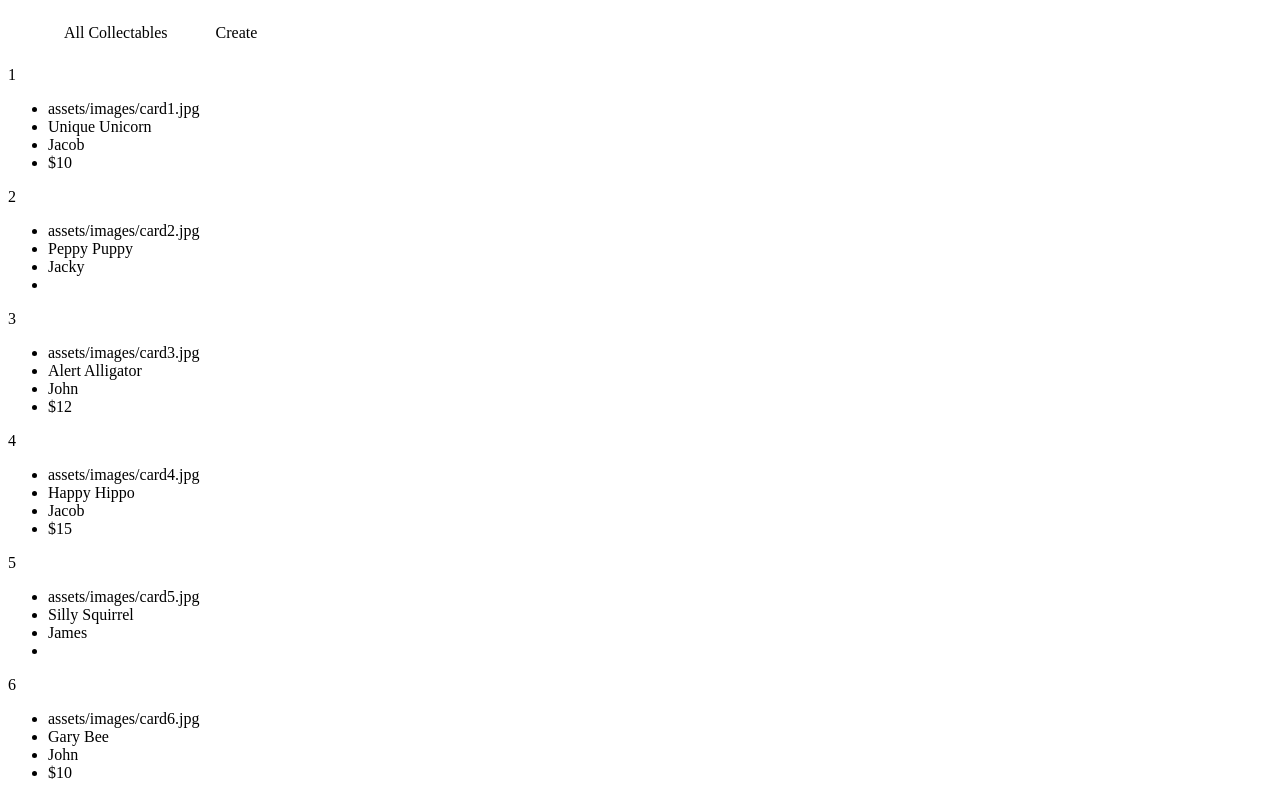
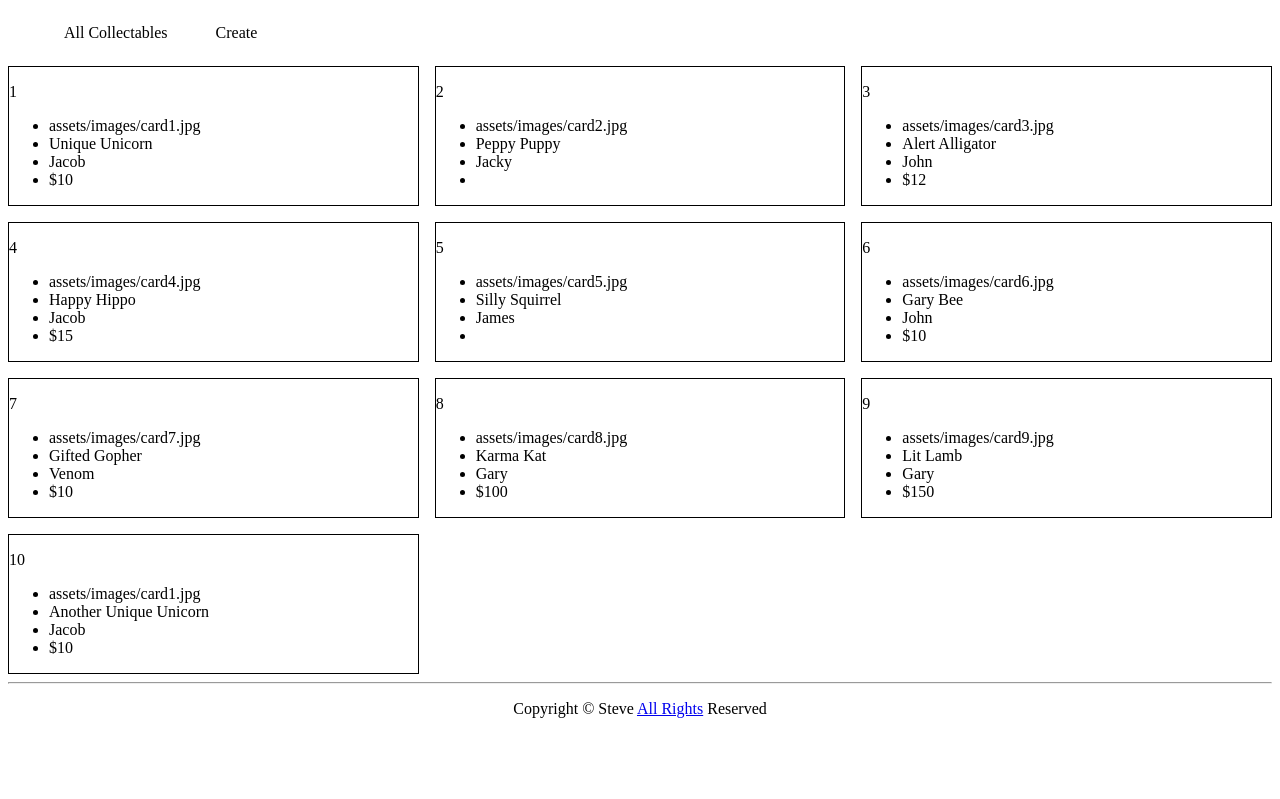
Before and after one commit to steverino/ang-int-v4, an Angular app: page / in a window 1280 px wide. Shown: the top 799 px of the page. Built offline with nearby package versions, Linux system fonts and the light colour scheme.

Commit message:
card-details

```diff
--- a/src/app/app.module.ts
+++ b/src/app/app.module.ts
@@ -6,13 +6,15 @@ import { HeaderComponent } from './header/header.component';
 import { FooterComponent } from './footer/footer.component';
 import { AppRoutingModule } from './app-routing.module';
 import { CardsComponent } from './cards/cards.component';
+import { CardDetailsComponent } from './card-details/card-details.component';
 
 @NgModule({
   declarations: [
     AppComponent,
     HeaderComponent,
     FooterComponent,
-    CardsComponent
+    CardsComponent,
+    CardDetailsComponent
   ],
   imports: [
     BrowserModule,
--- /dev/null
+++ b/src/app/card-details/card-details.component.css
@@ -0,0 +1,3 @@
+.border {
+    border: 1px solid #000;
+}
--- /dev/null
+++ b/src/app/card-details/card-details.component.html
@@ -0,0 +1,10 @@
+<div *ngFor="let card of cards" class="border">
+    <p>{{ card.id }}</p>
+    <ul>
+        <li>{{ card.image }}</li>
+        <li>{{ card.title }}</li>
+        <li>{{ card.owner }}</li>
+        <li>{{ card.price }}</li>
+
+    </ul>
+</div>
--- /dev/null
+++ b/src/app/card-details/card-details.component.ts
@@ -0,0 +1,19 @@
+import { Component, OnInit } from '@angular/core';
+import { Card } from '../card';
+import { CARDS } from '../card-collection';
+
+@Component({
+  selector: 'app-card-details',
+  templateUrl: './card-details.component.html',
+  styleUrls: ['./card-details.component.css']
+})
+export class CardDetailsComponent implements OnInit {
+
+  cards: Card[] = CARDS;
+
+  constructor() { }
+
+  ngOnInit(): void {
+  }
+
+}
--- a/src/app/cards/cards.component.css
+++ b/src/app/cards/cards.component.css
@@ -0,0 +1,5 @@
+app-card-details {
+    display: grid;
+    grid-template-columns: repeat(3, 1fr);
+    grid-gap: 1em;
+}
--- a/src/app/cards/cards.component.html
+++ b/src/app/cards/cards.component.html
@@ -1,10 +1,3 @@
-<div *ngFor="let card of cards">
-    <p>{{ card.id }}</p>
-    <ul>
-        <li>{{ card.image }}</li>
-        <li>{{ card.title }}</li>
-        <li>{{ card.owner }}</li>
-        <li>{{ card.price }}</li>
-
-    </ul>
+<div>
+    <app-card-details  class="cards-layout" ></app-card-details>
 </div>
--- a/src/app/cards/cards.component.ts
+++ b/src/app/cards/cards.component.ts
@@ -1,6 +1,5 @@
 import { Component, OnInit } from '@angular/core';
-import { Card } from '../card';
-import { CARDS } from '../card-collection';
+
 
 @Component({
   selector: 'app-cards',
@@ -9,7 +8,7 @@ import { CARDS } from '../card-collection';
 })
 export class CardsComponent implements OnInit {
 
-  cards: Card[] = CARDS;
+
 
 
   constructor() { }
```
